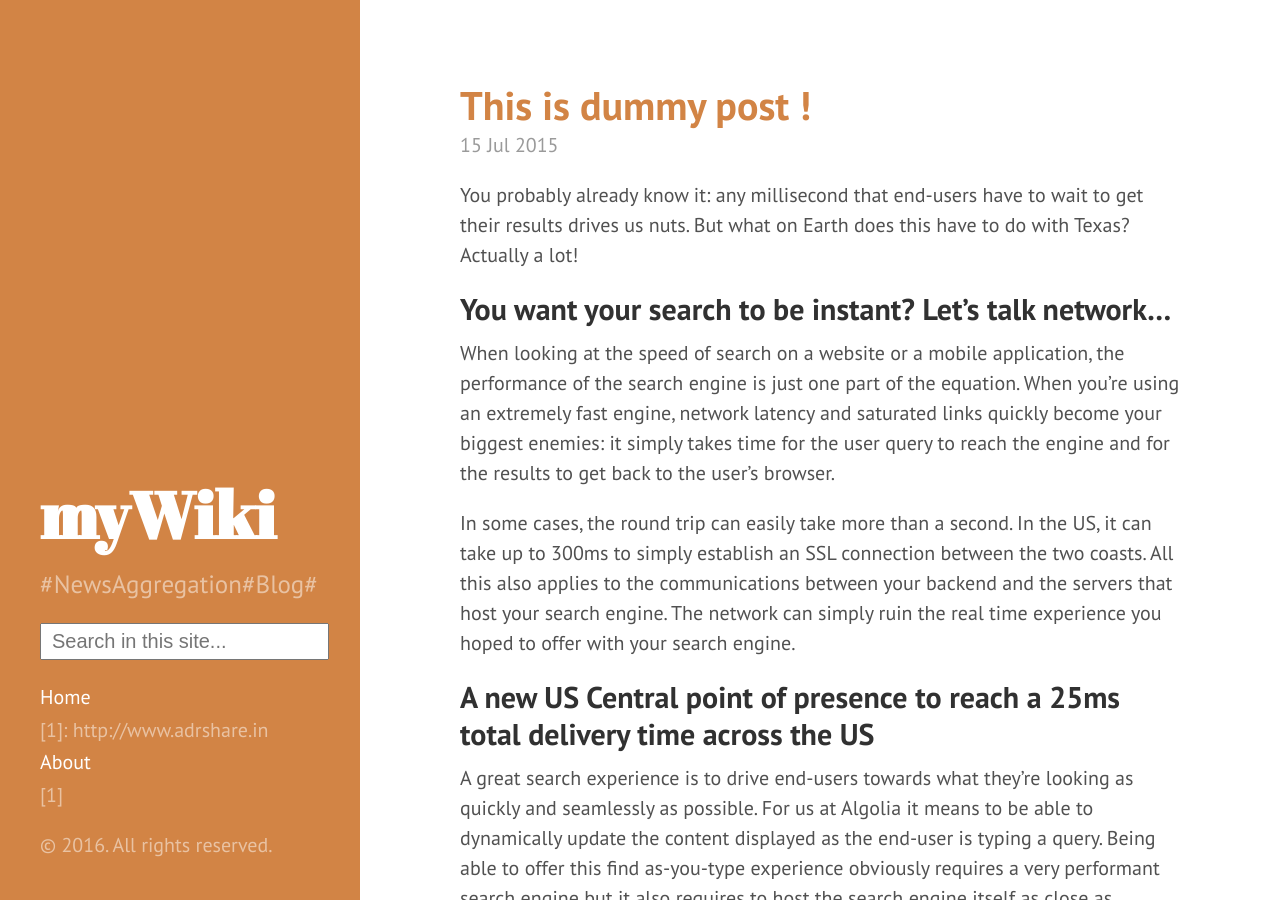
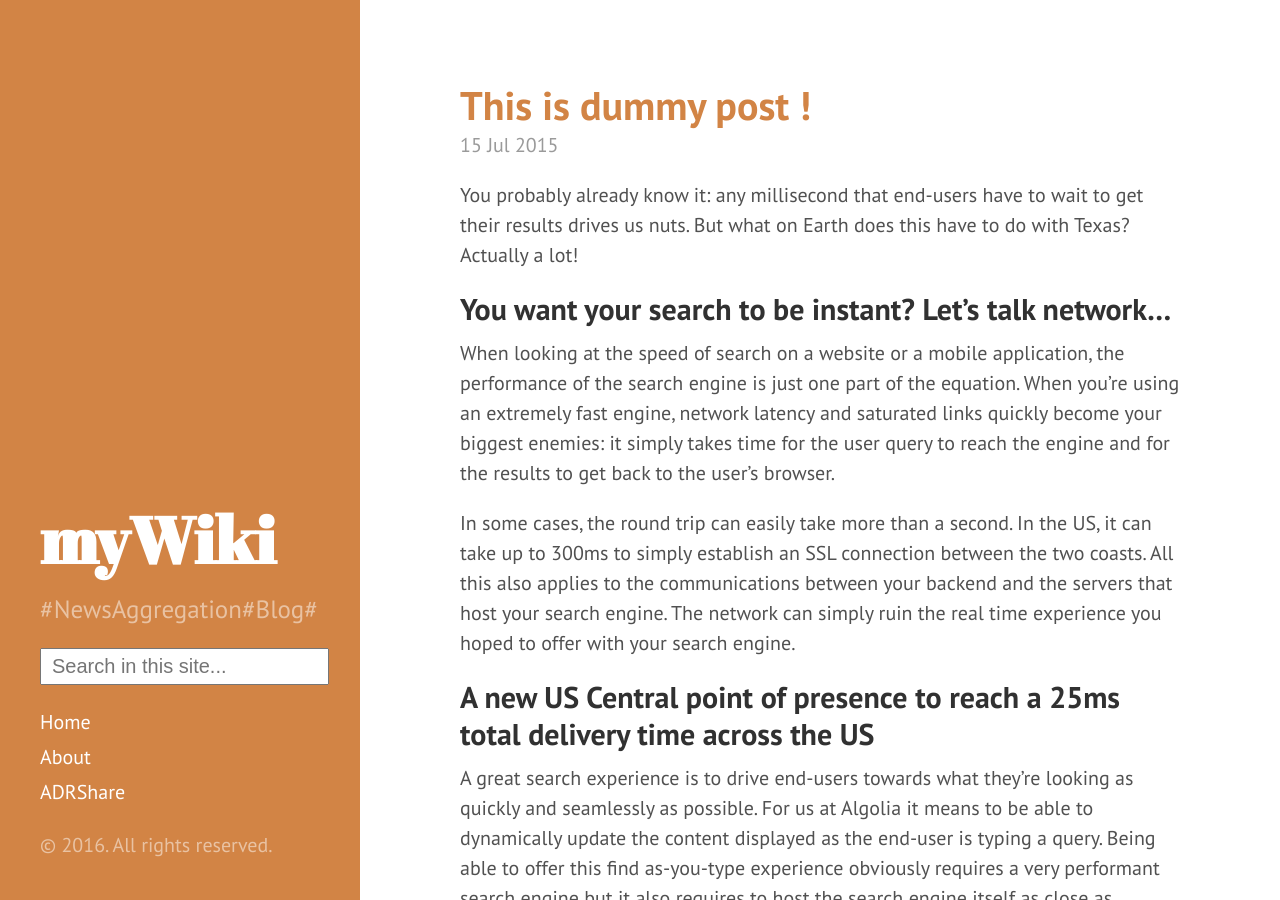
Before and after one commit to anandatheerthan/galeej2.github.io, a Jekyll site: the page built from index.html, in a window 1280 px wide and 900 px high. Built offline with Jekyll 4.4.1, drawn with Linux system fonts in a browser that asks for light colours; nearby versions of some CDN libraries; the list of posts is cut into pages by our own code; comment, search, counter and statistics services are not loaded.

Commit message:
Update sidebar.html

```diff
--- a/_includes/sidebar.html
+++ b/_includes/sidebar.html
@@ -19,8 +19,6 @@
         `layout: page` in the front-matter. See readme for usage.
       {% endcomment %}
 
-      [1]: http://www.adrshare.in
-
       {% assign pages_list = site.pages %}
       {% for node in pages_list %}
         {% if node.title != null %}
@@ -29,7 +27,7 @@
           {% endif %}
         {% endif %}
       {% endfor %}
-      [1]
+      <a class="sidebar-nav-item{% if page.url == site.baseurl %} active{% endif %}" href="http://www.adrshare.in/" target="_blank">ADRShare</a>
       {% comment %}
       <a class="sidebar-nav-item" href="{{ site.github.repo }}">GitHub project</a>
       {% endcomment %}
```
